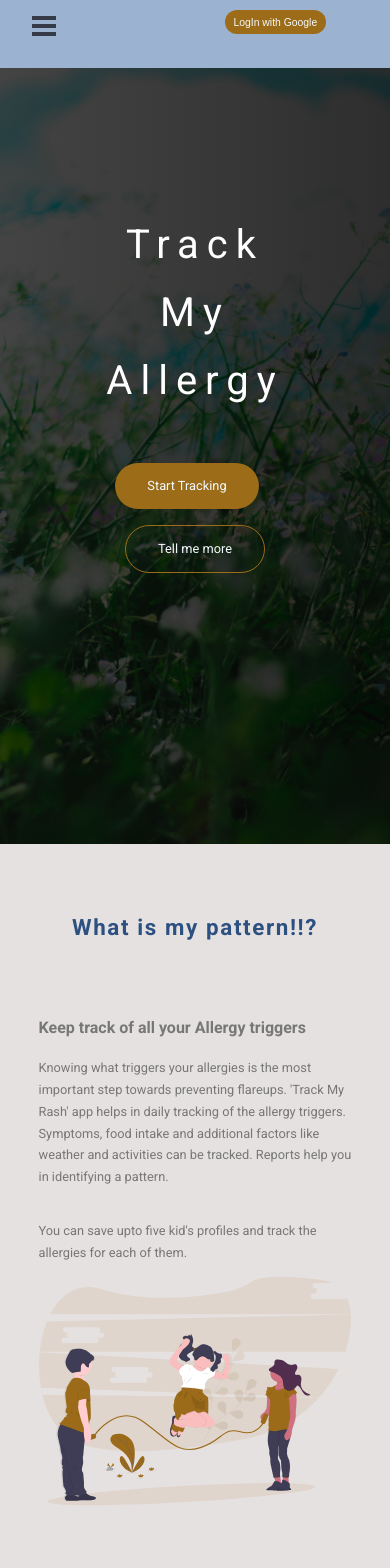
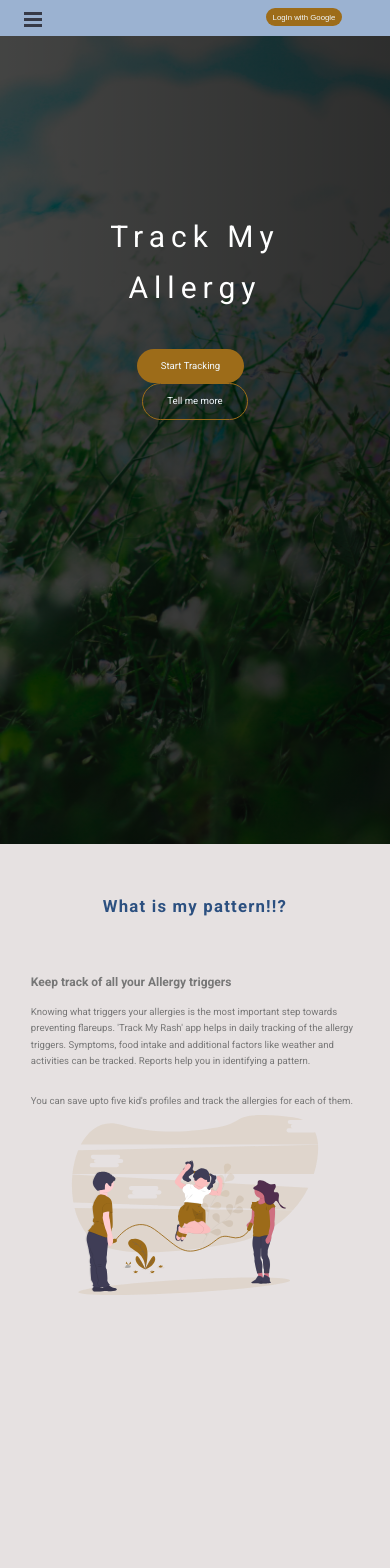
Before and after one commit to JeenaJohn/allergy-tracker, a React (Create React App) app: page / in a window 390 px wide. Shown: the top 1568 px of the page. Built offline with nearby package versions, Linux system fonts and the light colour scheme; no server answers.

Commit message:
Code for Responsive design

```diff
--- a/src/Home.js
+++ b/src/Home.js
@@ -15,7 +15,7 @@ function Home(props) {
 
           <a
             href="/diary"
-            className="btn btn-header u-margin-right u-margin-bottom-small "
+            className="btn btn-header header-main-button "
           >
             Start Tracking
           </a>
--- a/src/ReportListItem.js
+++ b/src/ReportListItem.js
@@ -208,6 +208,7 @@ function ReportListItem(props) {
               className="u-display-mode"
               name="ac"
               checked={additionalData.ac}
+              readOnly
             />
           </div>
           <div className="report-item">
@@ -217,6 +218,7 @@ function ReportListItem(props) {
               className="u-display-mode"
               name="nails"
               checked={additionalData.nails}
+              readOnly
             />
           </div>
         </div>
--- a/src/Sidebar.js
+++ b/src/Sidebar.js
@@ -5,7 +5,7 @@ import React from "react";
 
 function Sidebar(){
   return(
-    <Menu>
+    <Menu width={ '30%' }>
 
     <a id="home" className="menu-item" href="/">Home</a>
     <a id="kid" className="menu-item" href="/kid">Add Kid</a>
--- a/src/resources/css/base.css
+++ b/src/resources/css/base.css
@@ -18,7 +18,7 @@ body {
   box-sizing: border-box;
 
   font-family:  "Roboto", sans-serif;
-  font-size: 10px;
+  /*font-size: 10px; */
   font-weight: 400, 700;
   line-height: 1.7;
   color: #777777;
--- a/src/resources/css/header.css
+++ b/src/resources/css/header.css
@@ -24,10 +24,10 @@ header.home-page {
 
 header nav {
   position: absolute;
-  height: 8vh;
+  height: 6rem;
   top:0rem;
   width: 100%;
-  background-color: #9bb2d1;
+  background-color: #9BB2D1;
 }
 
 .header__logo-box {
@@ -45,7 +45,7 @@ header nav {
   top: 0.3rem;
   right: 8rem;
   color: #fff;
-  height: 8vh;
+  height: 6rem;
   text-align: right;
 
 }
@@ -63,3 +63,7 @@ header nav {
   width: 50%;
   text-align: center;
 }
+
+.header-main-button{
+  margin-right: 1.5rem;
+}
--- a/src/resources/css/queries.css
+++ b/src/resources/css/queries.css
@@ -1,4 +1,3 @@
-
 /*
 0 - 600px:      Phone
 600 - 900px:    Tablet portrait
@@ -12,35 +11,50 @@ $breakpoint arguement choices:
 - tab-land
 - big-desktop */
 
-
-
-   /*1800px+  big desktops  //1rem = 16, 12/16 */
+/*1800px+  big desktops  //1rem = 16*/
 @media only screen and (min-width: 1800px) {
-     html { font-size: 16px;  }
+  html {
+    font-size: 16px;
+  }
 }
 
-
-    /*1200px Tablet landscape //1 rem = 10px, 9/16 = 50% */
+/*1200px Tablet landscape //1 rem = 10px */
 @media only screen and (max-width: 1200px) {
-     html { font-size: 10px; }
-     .row { padding: 0 2%;}
-
+  html {
+    font-size: 10px;
+  }
+  .row {
+    padding: 0 2%;
+  }
+  .box-questions {
+    width: 80%;
+    margin-left: 10%;
+  }
+  .box-report {
+    width: 80%;
+    margin-left: 10%;
+  }
 }
 
-     /*900px Tablet portrait //1 rem = 8px, 8/16 = 50% */
+/*900px Tablet portrait //1 rem = 9px */
 @media only screen and (max-width: 900px) {
-    html { font-size: 9px;  }
+  html {
+    font-size: 9px;
+  }
 }
 
-   /*600px Phone //1 rem = 8px, 6/16 = 37.5% */
+/*600px Phone //1 rem = 8px*/
 @media only screen and (max-width: 600px) {
-     html{font-size: 8px;}
-     };
+  html {
+    font-size: 8px;
+  }
+}
 
 @media only screen and (max-width: 480px) {
-      html{font-size: 6px;}
-
-      };
+  html {
+    font-size: 6px;
+  }
+}
 
 /*
  Big tablet to 1200px (widths smalller than the 1140px row)
--- a/src/resources/css/sidebar.css
+++ b/src/resources/css/sidebar.css
@@ -40,7 +40,7 @@
   /* General sidebar styles */
   .bm-menu {
     background:#6785AE;
-    padding: 9rem 0rem 0;
+    padding: 6rem 0 0;
     font-size: 1.15rem;
 
 
@@ -54,7 +54,8 @@
   /* Wrapper for item list */
   .bm-item-list {
     color: #f3fafe;
-    padding: 0.8rem;
+    padding: 0.8rem 0;
+
 
 
   }
@@ -62,6 +63,9 @@
   /* Individual item */
   .bm-item {
     display: inline-block;
+   /* border: 1px solid #9D6C19;
+    border-style: inset; */
+    margin-bottom: 1.6rem;
 
   }
 
@@ -72,11 +76,15 @@
 
   .menu-item {
     text-decoration: none;
+    /*background-color: #e6e1e1;
+
+    color:  #2C5080; */
 
     color: #f3fafe;
     font-weight: bold;
     font-size: 2rem;
-    padding: 5rem;
+    text-align: center;
+    padding: 3rem;
     line-height: 200%;
     height: 10rem;
 
```
Lines whose indentation alone changed are shown as unchanged.
